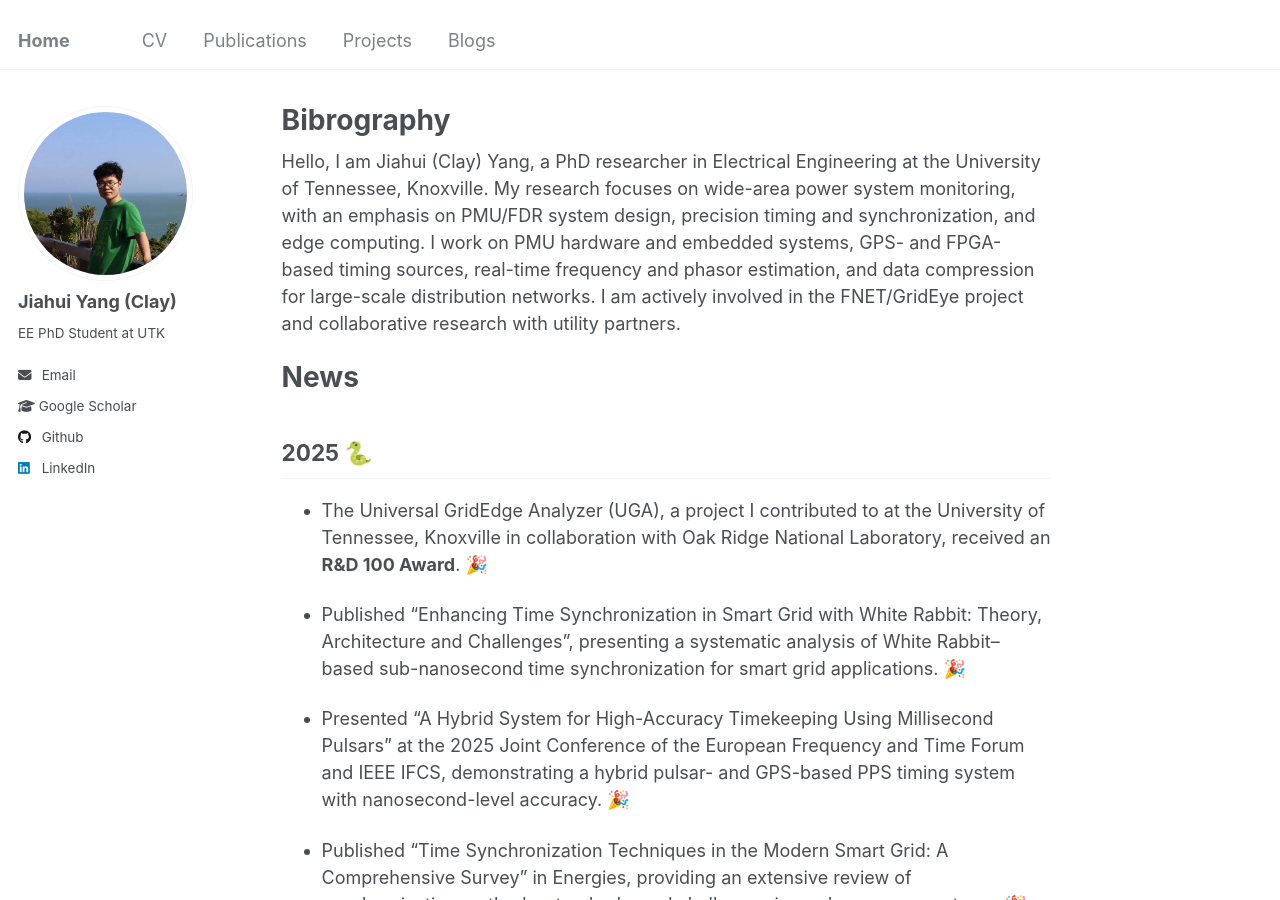
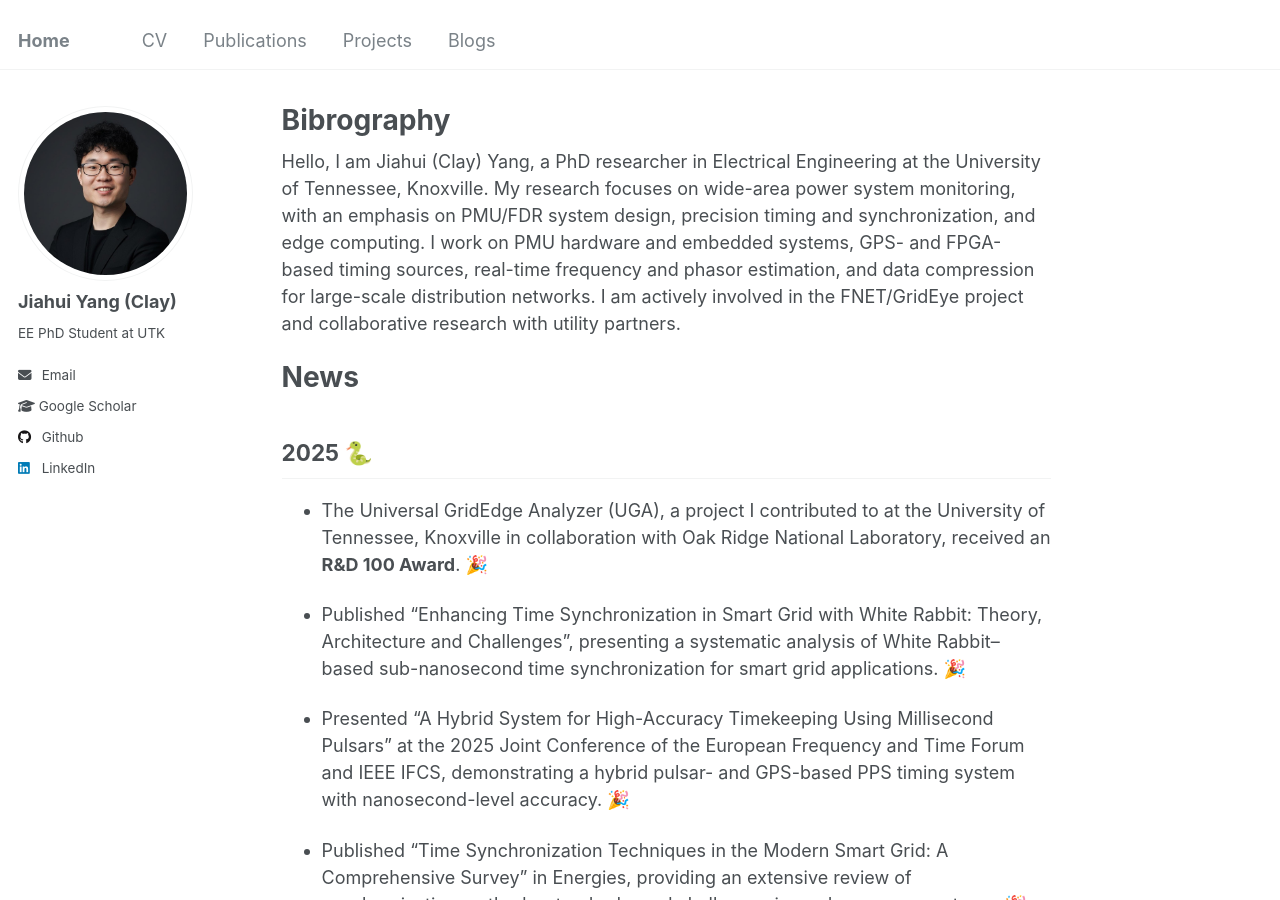
Before and after one commit to ClayUTK/intro, a Jekyll site: the page built from _pages/about.md, in a window 1280 px wide and 900 px high. Built offline with Jekyll 4.4.1, drawn with Linux system fonts in a browser that asks for light colours.

Commit message:
Update author avatar in configuration file

```diff
--- a/_config.yml
+++ b/_config.yml
@@ -21,7 +21,7 @@ repository               : "ClayUTK/intro"
 #               Additional customization can be done by editing /_includes/author-profile.html
 author:
   # Biographic information
-  avatar           : "avatar.png"
+  avatar           : "Jiahui Yang_12225.jpg"
   name             : "Jiahui Yang (Clay)"
   bio              : "EE PhD Student at UTK"
   location         : #"US"
```
